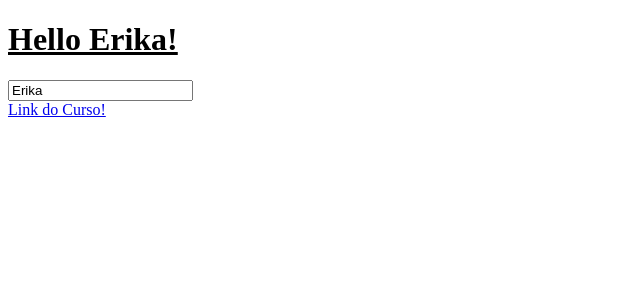
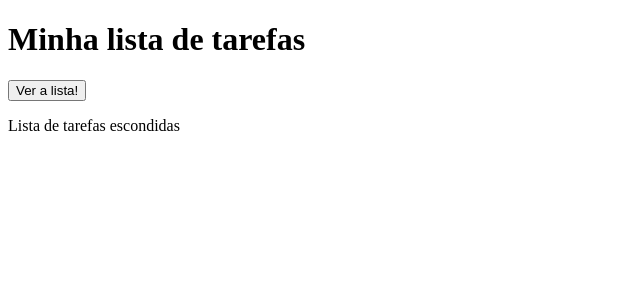
Before and after one commit to erikaperciliano/Estudos---Vue-3, a Vue app: page / in a window 1280 px wide. Shown: the top 300 px of the page, without its empty margins (0-640 px from the left). Built offline with nearby package versions, Linux system fonts and the light colour scheme.

Commit message:
add diretivas

```diff
--- /dev/null
+++ b/src/diretivas/App.vue
@@ -0,0 +1,33 @@
+<template>
+    <div>
+        <h1>Minha lista de tarefas</h1>
+        <button @click="() => showList = !showList">Ver a lista!</button>
+        <br>
+        <ul v-if="showList">
+            <li
+                v-for="(task, index) in tasks"
+                :key="`${task}-${index}`"
+            >
+            {{task.name}}
+            </li>
+        </ul>
+        <p v-else>Lista de tarefas escondidas</p>
+    </div>
+</template>
+
+<script>
+export default {
+    data: () => ({
+        showList: false,
+        tasks: [
+            {
+                name: 'Fazer o curso',
+                isDone: false
+            }
+        ]
+    })
+}
+</script>
+
+<style scoped>
+</style>
```
Also changed, not shown: src/App.vue (+1 -9 lines).
